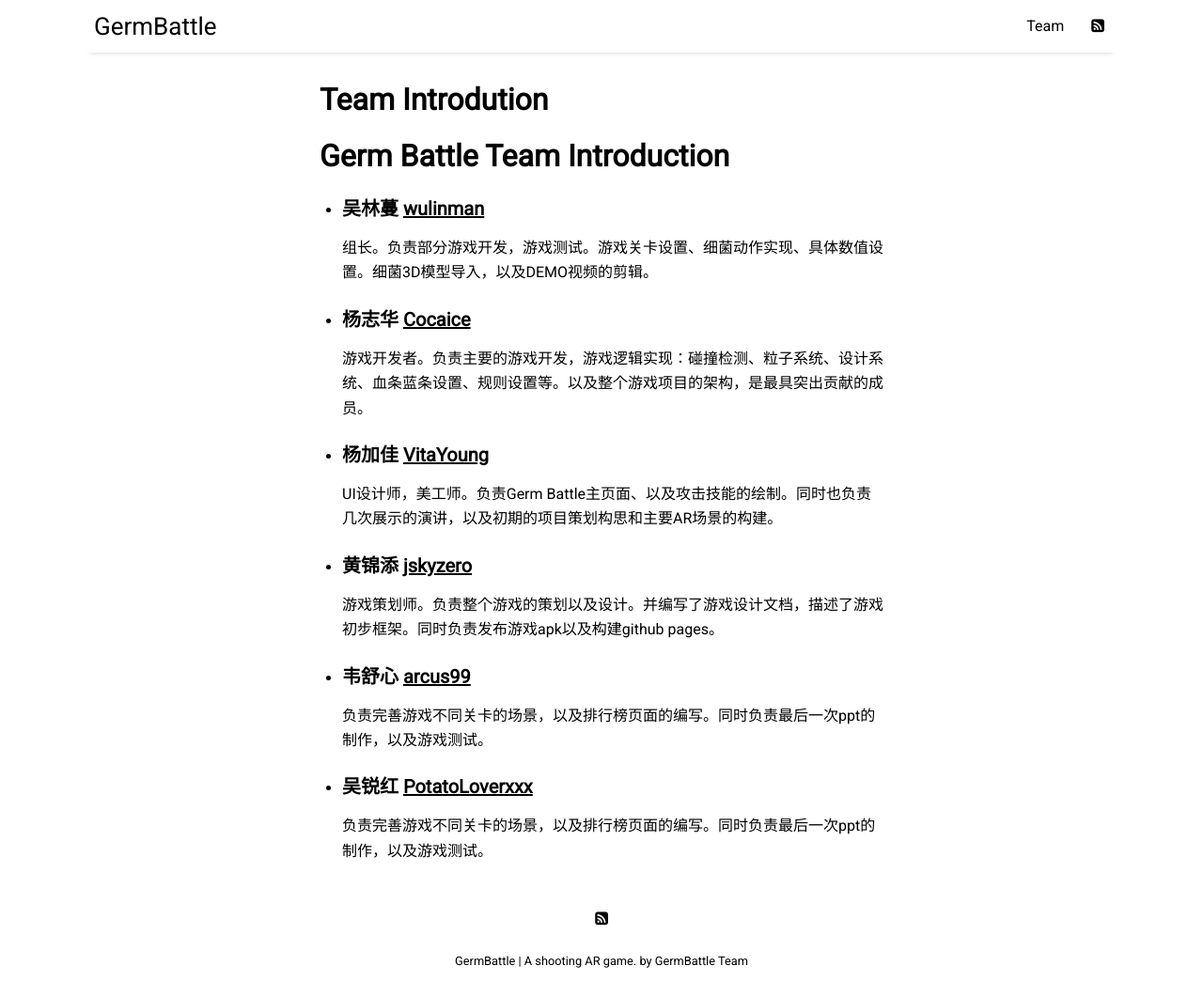
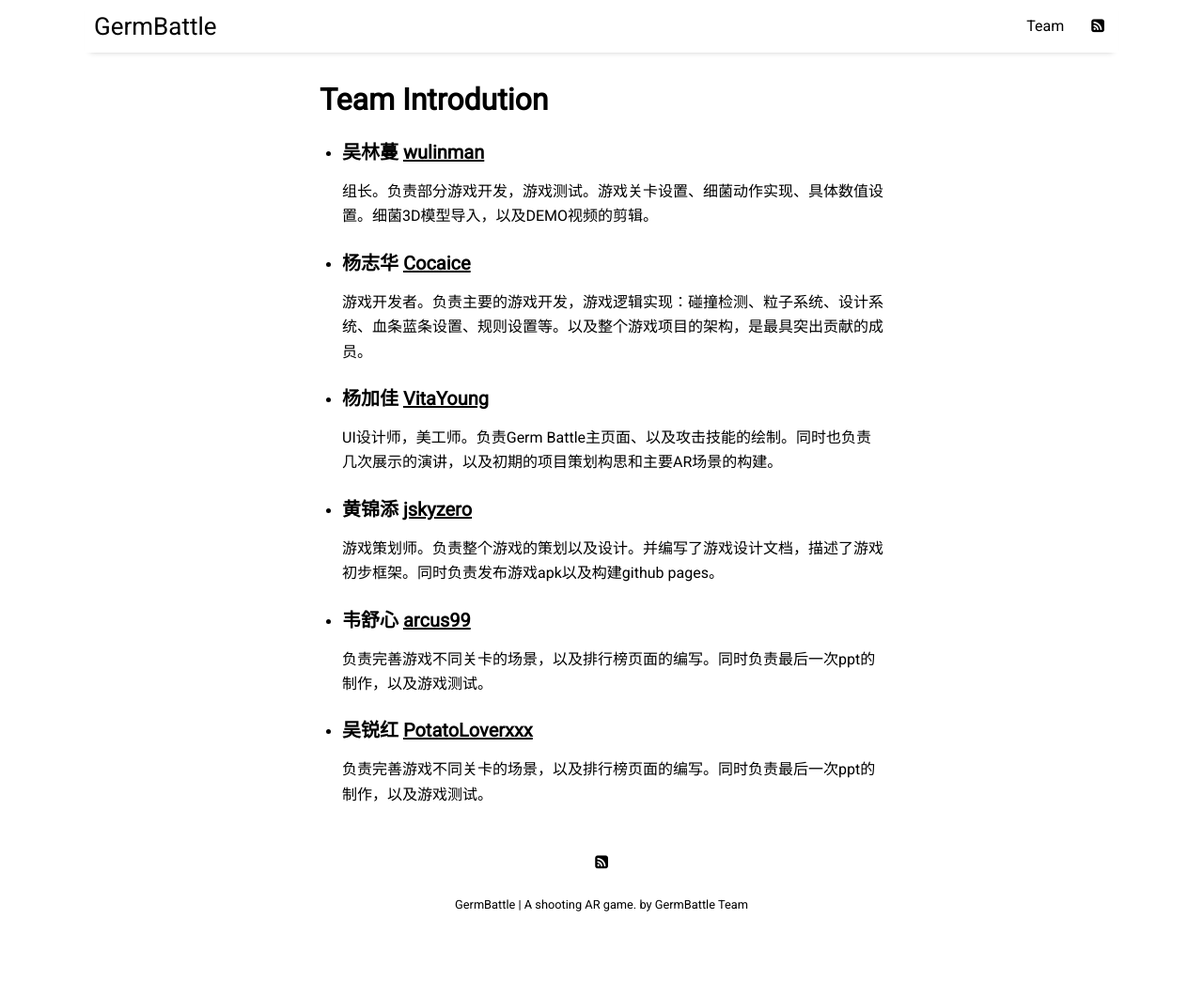
Before and after one commit to GermBattle/GermBattle.github.io, a Jekyll site: the page built from pages/about.md, in a window 1280 px wide and 1061 px high. Shown: the whole window at 94% size. Built offline with Jekyll 4.4.1, drawn with Linux system fonts in a browser that asks for light colours; nearby versions of some CDN libraries.

Commit message:
Update about.md

```diff
--- a/pages/about.md
+++ b/pages/about.md
@@ -3,7 +3,6 @@
 title: Team Introdution
 ---
 
-# Germ Battle Team Introduction
 
 - ### 吴林蔓 [wulinman](https://github.com/wulinman)
 
```
